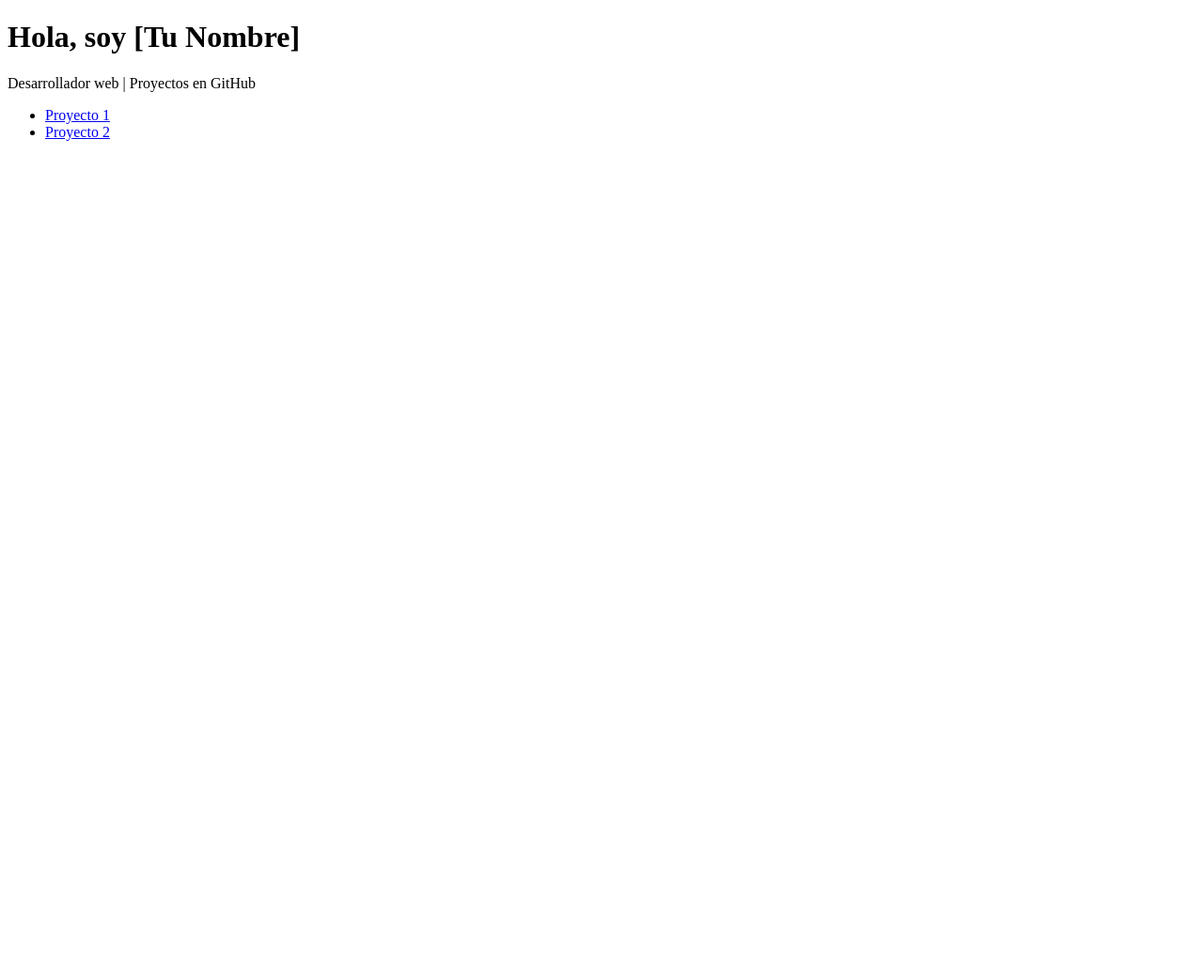
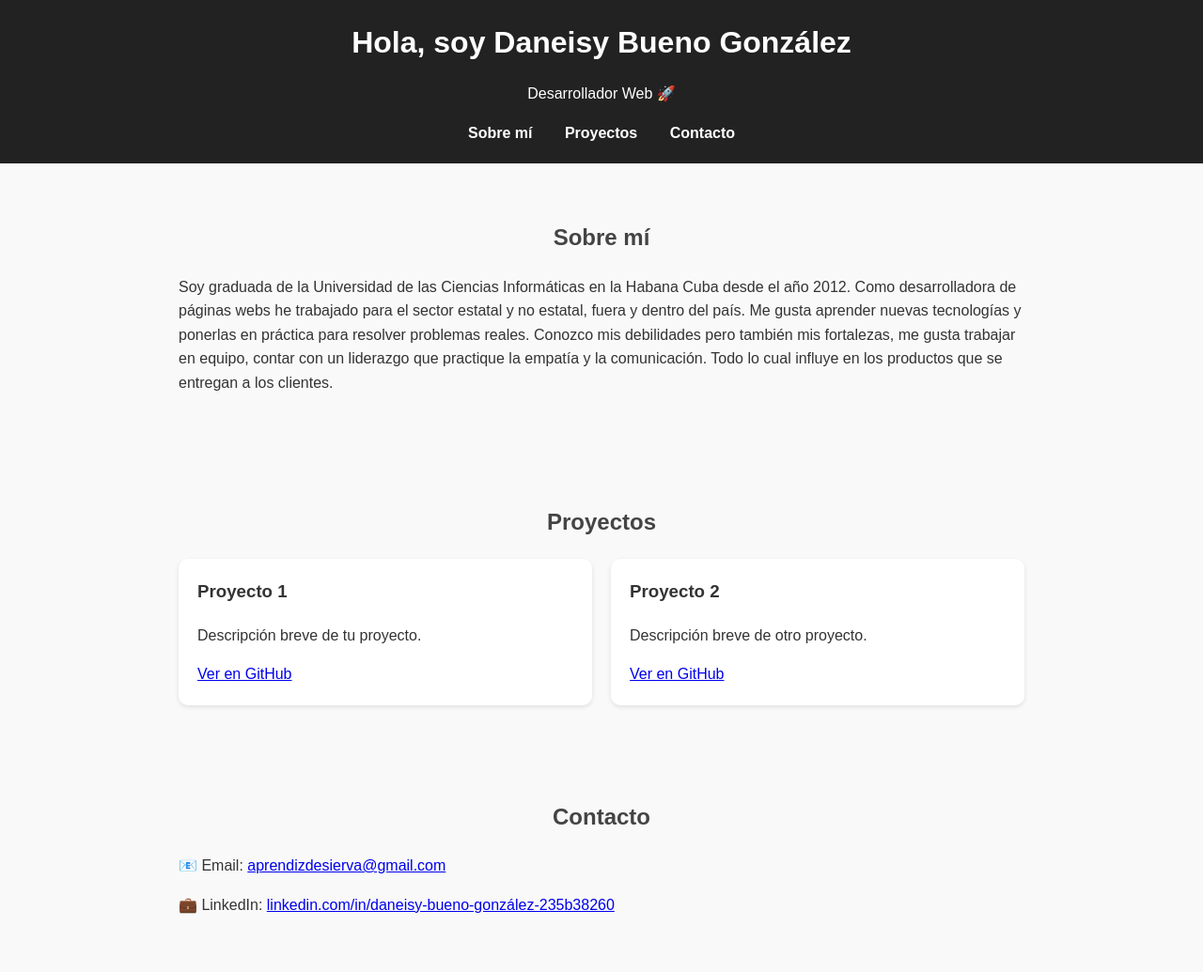
Before and after one commit to dneichy7/portafolio, a plain HTML site: page index.html in a window 1280 px wide. Shown: the top 1035 px of the page at 94% size. Before the commit the page ends 800 px from the top, so only its background shows below. Drawn offline with Linux system fonts and the light colour scheme.

Commit message:
Agrego portafolio básico con HTML y CSS

```diff
--- a/index.html
+++ b/index.html
@@ -2,14 +2,132 @@
 <html lang="es">
 <head>
   <meta charset="UTF-8">
-  <title>Mi Portafolio</title>
+  <meta name="viewport" content="width=device-width, initial-scale=1.0">
+  <title>Mi Portafolio - Daneisy Bueno González</title>
+  <style>
+    body {
+      font-family: Arial, sans-serif;
+      margin: 0;
+      padding: 0;
+      line-height: 1.6;
+      background: #f9f9f9;
+      color: #333;
+    }
+
+    header {
+      background: #222;
+      color: #fff;
+      padding: 20px 0;
+      text-align: center;
+    }
+
+    header h1 {
+      margin: 0;
+      font-size: 2rem;
+    }
+
+    nav {
+      margin-top: 10px;
+    }
+
+    nav a {
+      color: #fff;
+      text-decoration: none;
+      margin: 0 15px;
+      font-weight: bold;
+    }
+
+    section {
+      padding: 40px 20px;
+      max-width: 900px;
+      margin: auto;
+    }
+
+    h2 {
+      text-align: center;
+      margin-bottom: 20px;
+      color: #444;
+    }
+
+    .projects {
+      display: grid;
+      grid-template-columns: repeat(auto-fit, minmax(250px, 1fr));
+      gap: 20px;
+    }
+
+    .card {
+      background: #fff;
+      padding: 20px;
+      border-radius: 10px;
+      box-shadow: 0 2px 5px rgba(0,0,0,0.1);
+      transition: transform 0.2s;
+    }
+
+    .card:hover {
+      transform: translateY(-5px);
+    }
+
+    .card h3 {
+      margin-top: 0;
+    }
+
+    footer {
+      background: #222;
+      color: #fff;
+      text-align: center;
+      padding: 15px 0;
+      margin-top: 30px;
+    }
+
+    footer a {
+      color: #4fa3f7;
+      text-decoration: none;
+    }
+  </style>
 </head>
 <body>
-  <h1>Hola, soy [Tu Nombre]</h1>
-  <p>Desarrollador web | Proyectos en GitHub</p>
-  <ul>
-    <li><a href="https://github.com/tuusuario/proyecto1">Proyecto 1</a></li>
-    <li><a href="https://github.com/tuusuario/proyecto2">Proyecto 2</a></li>
-  </ul>
+  <header>
+    <h1>Hola, soy Daneisy Bueno González</h1>
+    <p>Desarrollador Web 🚀</p>
+    <nav>
+      <a href="#about">Sobre mí</a>
+      <a href="#projects">Proyectos</a>
+      <a href="#contact">Contacto</a>
+    </nav>
+  </header>
+
+  <section id="about">
+    <h2>Sobre mí</h2>
+    <p>
+      Soy graduada de la Universidad de las Ciencias Informáticas en la Habana Cuba desde el año 2012. Como desarrolladora de páginas webs he trabajado para el sector estatal y no estatal, fuera y dentro del país.
+      Me gusta aprender nuevas tecnologías y ponerlas en práctica para resolver problemas reales. Conozco mis debilidades pero también mis fortalezas, me gusta trabajar en equipo, contar con un liderazgo que practique la empatía y la comunicación. Todo lo cual influye en los productos que se entregan a los clientes.
+    </p>
+  </section>
+
+  <section id="projects">
+    <h2>Proyectos</h2>
+    <div class="projects">
+      <div class="card">
+        <h3>Proyecto 1</h3>
+        <p>Descripción breve de tu proyecto.</p>
+        <a href="https://github.com/dneichy7/portafolio" target="_blank">Ver en GitHub</a>
+      </div>
+      <div class="card">
+        <h3>Proyecto 2</h3>
+        <p>Descripción breve de otro proyecto.</p>
+        <a href="#" target="_blank">Ver en GitHub</a>
+      </div>
+    </div>
+  </section>
+
+  <section id="contact">
+    <h2>Contacto</h2>
+    <p>📧 Email: <a href="mailto:aprendizdesierva@gmail.com">aprendizdesierva@gmail.com</a></p>
+    <p>💼 LinkedIn: <a href="https://www.linkedin.com/in/daneisy-bueno-gonz%C3%A1lez-235b38260/" target="_blank">linkedin.com/in/daneisy-bueno-gonzález-235b38260</a></p>
+  </section>
+
+  <footer>
+    <p>© 2025 Daneisy Bueno González - Mi Portafolio</p>
+  </footer>
 </body>
 </html>
```
